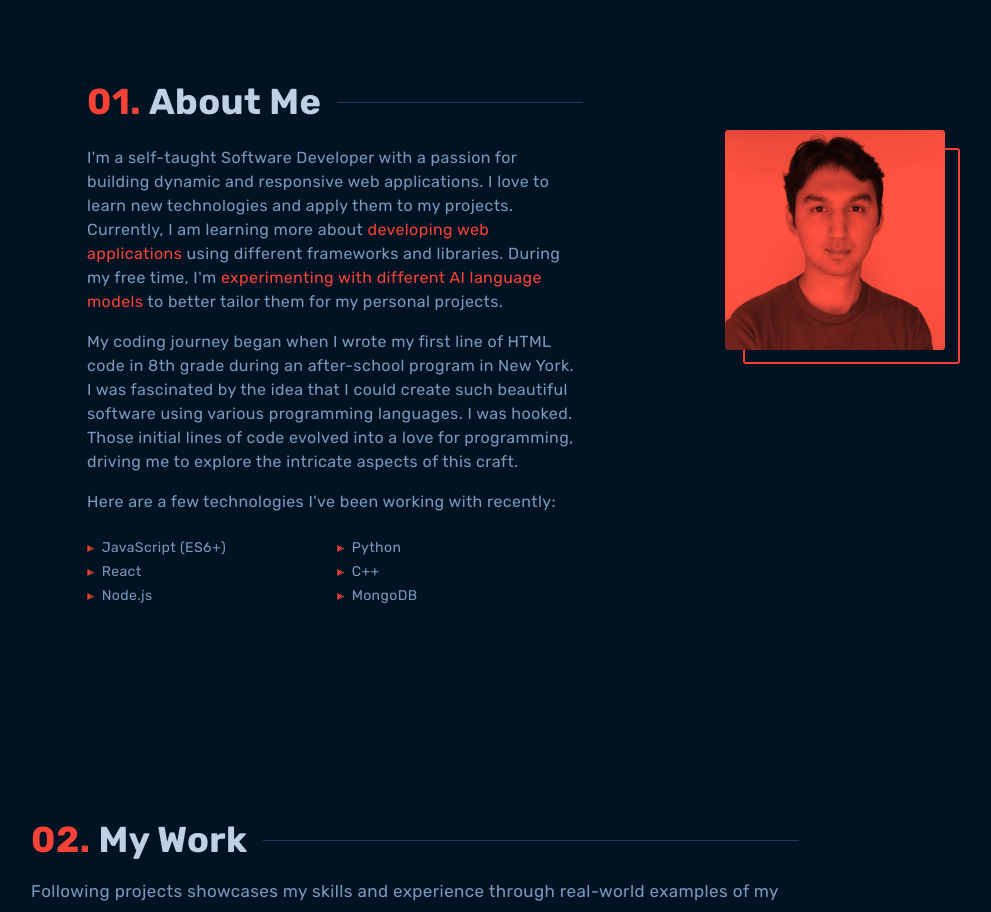
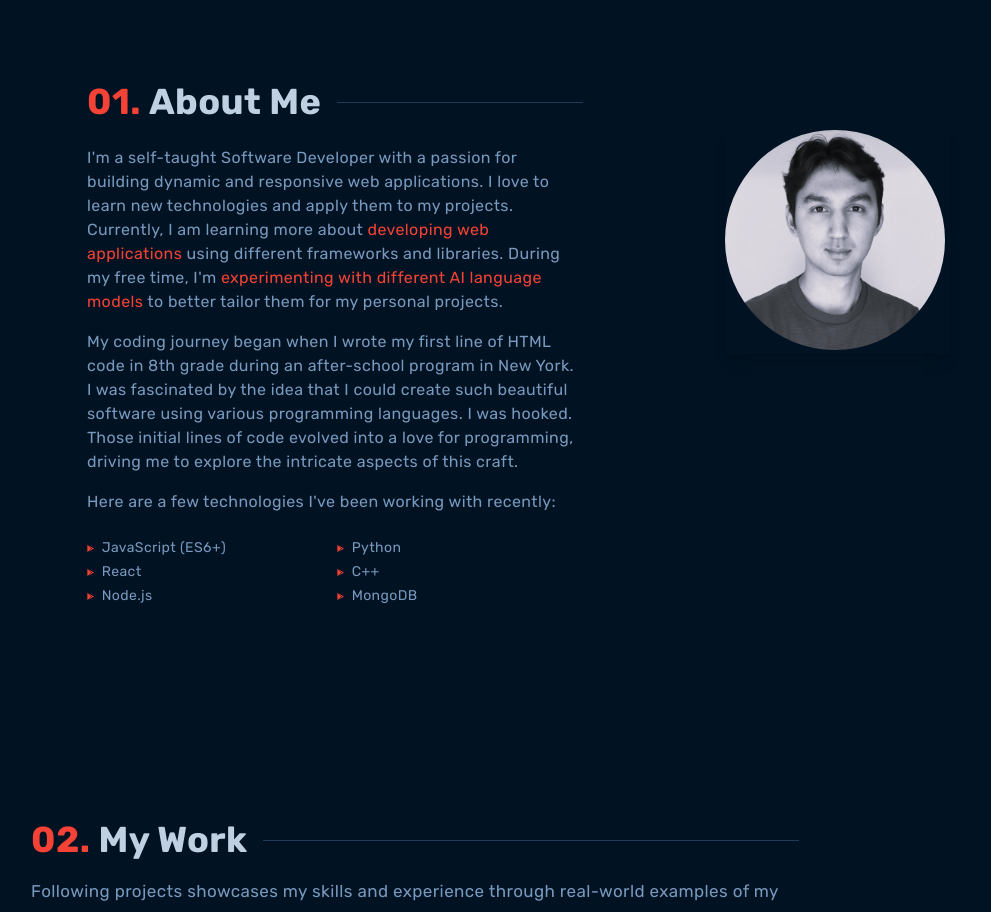
Before and after one commit to NekruzAsh/MyPortfolio, a Next.js app: page / in a window 1280 px wide. Shown: the part 860-1772 px from the top of the page, without its empty margins (93-1084 px from the left). Built offline with nearby package versions, Linux system fonts and the light colour scheme.

Commit message:
updated styling on author's image

```diff
--- a/app/globals.css
+++ b/app/globals.css
@@ -57,20 +57,8 @@ html {
   object-fit: cover;
   object-position: 50% 5%;
   position: relative;
-  transition: filter 0.3s;
-  filter: brightness(0.46) sepia(1) hue-rotate(-43deg) saturate(5);
   z-index: 1;
-  border-radius: 3px;
-}
-
-.image-style:hover,
-.image-style:focus {
-  transform: translate(-4px, -4px);
-}
-
-.image-style:hover img,
-.image-style:focus img {
-  filter: none;
+  border-radius: 50%;
 }
 
 .image-style::before {
@@ -80,8 +68,6 @@ html {
   left: 14px;
   width: calc(100% - 8px);
   height: calc(100% - 8px);
-  border: 2px solid #f44336;
-  border-radius: 3px;
   transform: translate(4px, 4px);
   transition: border 0.5s, transform 0.5s;
   z-index: 0;
```
Also changed, not shown: public/images/authorimage.jpg.
